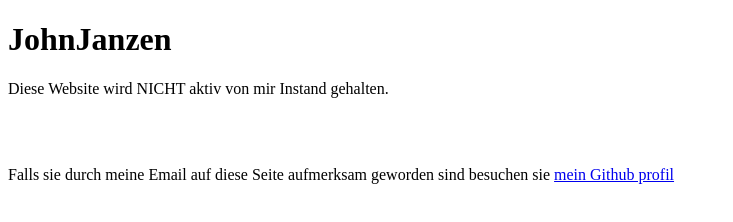
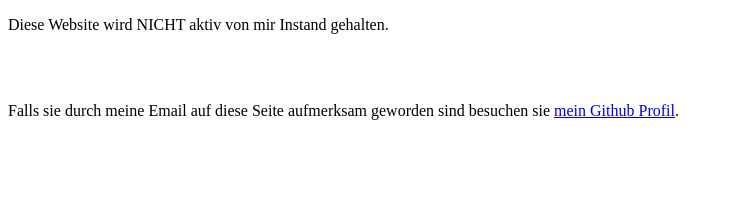
Before and after one commit to JanzenJohn/John-Janzen, a plain HTML site: page index.html in a window 1280 px wide. Shown: the whole page, without its empty margins (0-733 px from the left). Drawn offline with Linux system fonts and the light colour scheme.

Commit message:
Update index.html

```diff
--- a/index.html
+++ b/index.html
@@ -1,10 +1,9 @@
 <!DOCTYPE html>
 <html>
 <body>
-<h1>JohnJanzen</h1>
 <p>Diese Website wird NICHT aktiv von mir Instand gehalten.</p>
 <br>
 <br>
-<p>Falls sie durch meine Email auf diese Seite aufmerksam geworden sind besuchen sie <a href="https://github.com/JanzenJohn">mein Github profil</a></p>
+<p>Falls sie durch meine Email auf diese Seite aufmerksam geworden sind besuchen sie <a href="https://github.com/JanzenJohn">mein Github Profil</a>.</p>
 </body>
 </html>
```
